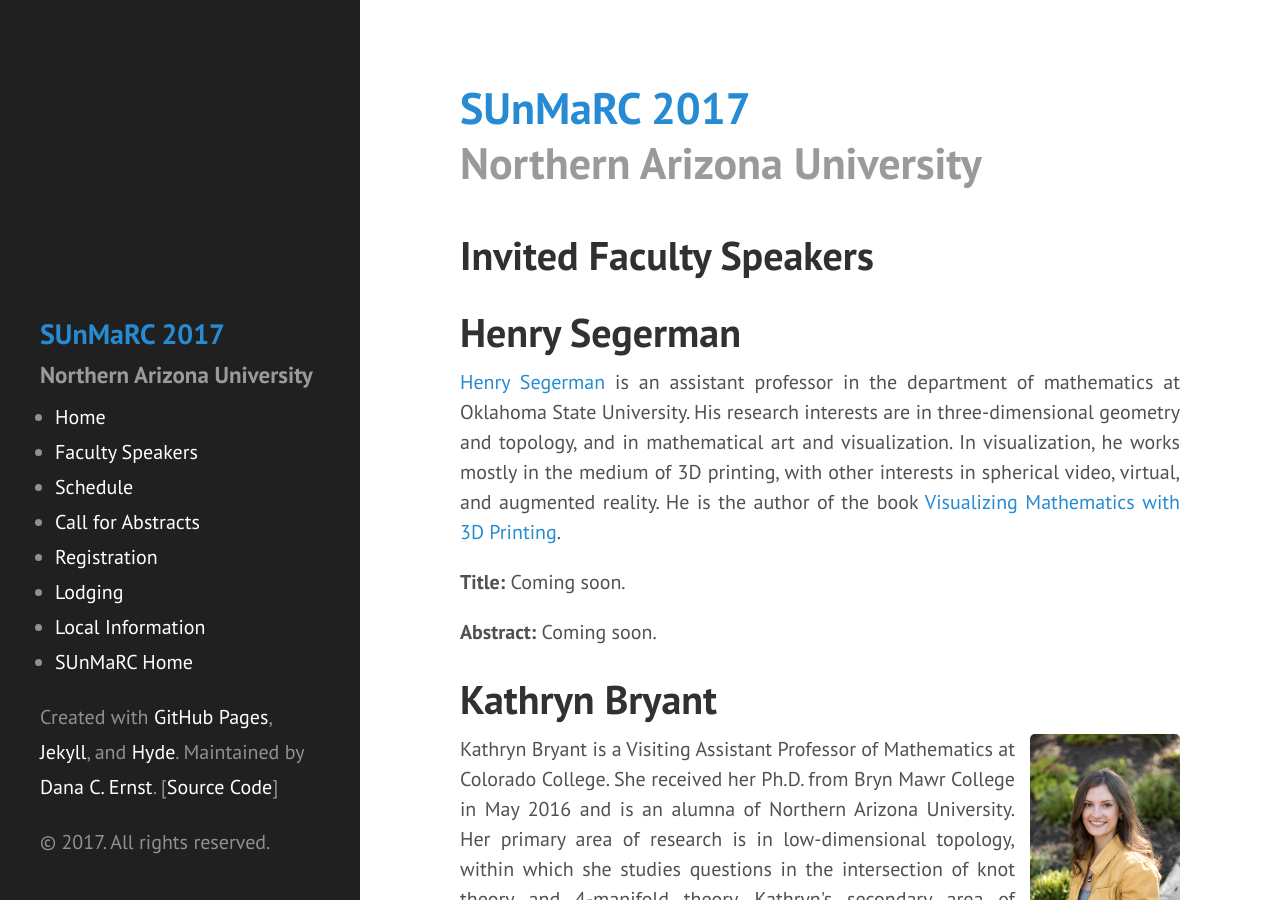
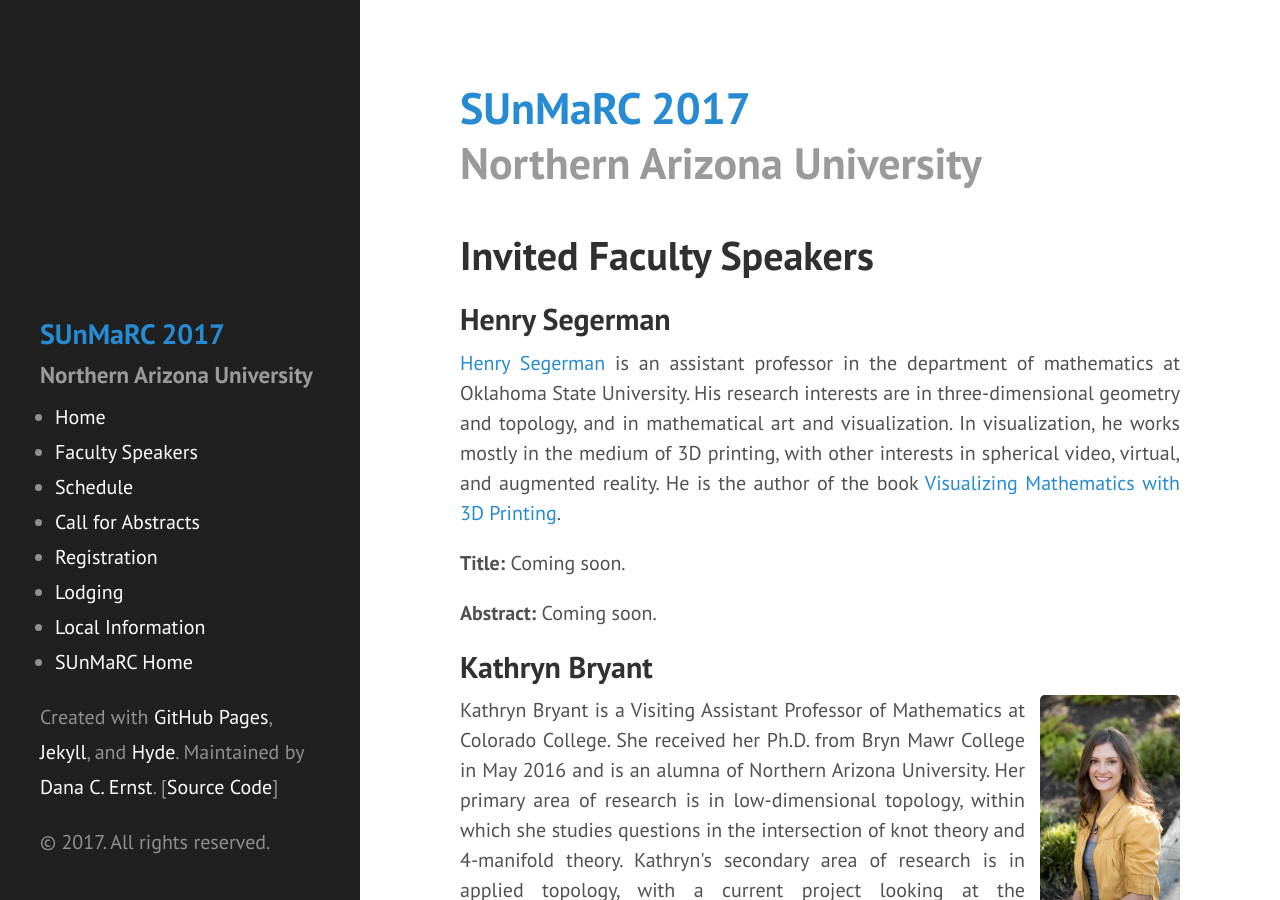
Before and after one commit to NAUMathStat/sunmarc2017, a Jekyll site: the page built from speakers.md, in a window 1280 px wide and 900 px high. Built offline with Jekyll 4.4.1, drawn with Linux system fonts in a browser that asks for light colours.

Commit message:
Update to speakers

```diff
--- a/speakers.md
+++ b/speakers.md
@@ -3,7 +3,7 @@ layout: page
 title: Invited Faculty Speakers
 ---
 
-<h1>Henry Segerman</h1>
+<h2>Henry Segerman</h2>
 
 <p style="text-align:justify"><a href="http://www.segerman.org">Henry Segerman</a> is an assistant professor in the department of mathematics at Oklahoma State University. His research interests are in three-dimensional geometry and topology, and in mathematical art and visualization. In visualization, he works mostly in the medium of 3D printing, with other interests in spherical video, virtual, and augmented reality. He is the author of the book <a href="http://www.3dprintmath.com">Visualizing Mathematics with 3D Printing</a>.</p>
 
@@ -11,14 +11,14 @@ title: Invited Faculty Speakers
 
 <p style="text-align:justify"><b>Abstract:</b> Coming soon.</p>
 
-<h1>Kathryn Bryant</h1>
+<h2>Kathryn Bryant</h2>
 
-<p style="text-align:justify"><img src="{{ site.baseurl }}/Bryant.jpg" align="right" width="150" img style="margin-left: 15px"/>Kathryn Bryant is a Visiting Assistant Professor of Mathematics at Colorado College. She received her Ph.D. from Bryn Mawr College in May 2016 and is an alumna of Northern Arizona University. Her primary area of research is in low-dimensional topology, within which she studies questions in the intersection of knot theory and 4-manifold theory. Kathryn's secondary area of research is in applied topology, with a current project looking at the applications of persistent homology to topographical pattern recognition in geophysical (geological) data. When she is not thinking about math in its varied capacities, she enjoys running, yoga, and finding and consuming the best almond croissants in town.</p>
+<p style="text-align:justify"><img src="{{ site.baseurl }}/Bryant.jpg" align="right" width="140" img style="margin-left: 15px"/>Kathryn Bryant is a Visiting Assistant Professor of Mathematics at Colorado College. She received her Ph.D. from Bryn Mawr College in May 2016 and is an alumna of Northern Arizona University. Her primary area of research is in low-dimensional topology, within which she studies questions in the intersection of knot theory and 4-manifold theory. Kathryn's secondary area of research is in applied topology, with a current project looking at the applications of persistent homology to topographical pattern recognition in geophysical (geological) data. When she is not thinking about math in its varied capacities, she enjoys running, yoga, and finding and consuming the best almond croissants in town.</p>
 
 <p style="text-align:justify"><b>Title:</b> Where Geometry and Topology Collide: The Unsolved (!) Inscribed Square Problem</p>
 
 <p style="text-align:justify"><b>Abstract:</b> Coming soon.</p>
 
-<h1>Stephen Wilson</h1>
+<h2>Stephen Wilson</h2>
 
 <p style="text-align:justify">Bio, title, and abstract coming soon.</p>
```
